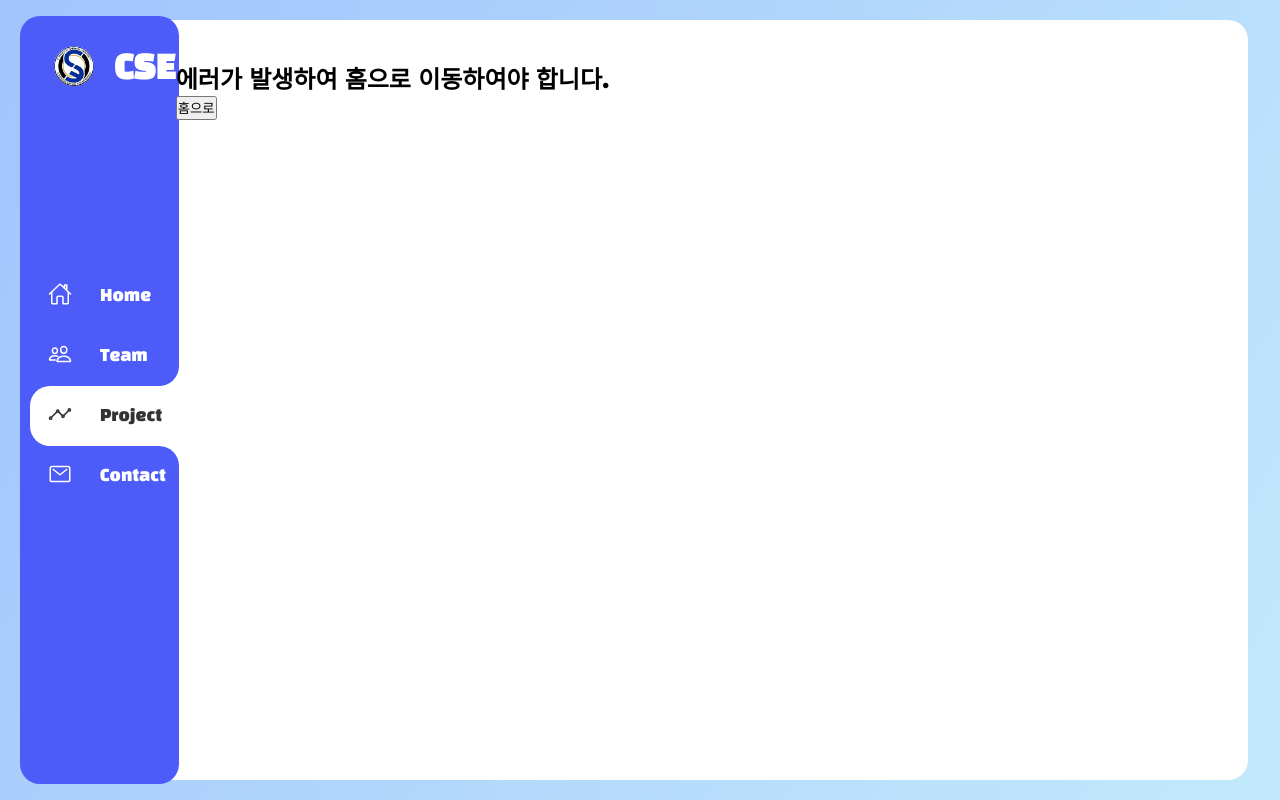
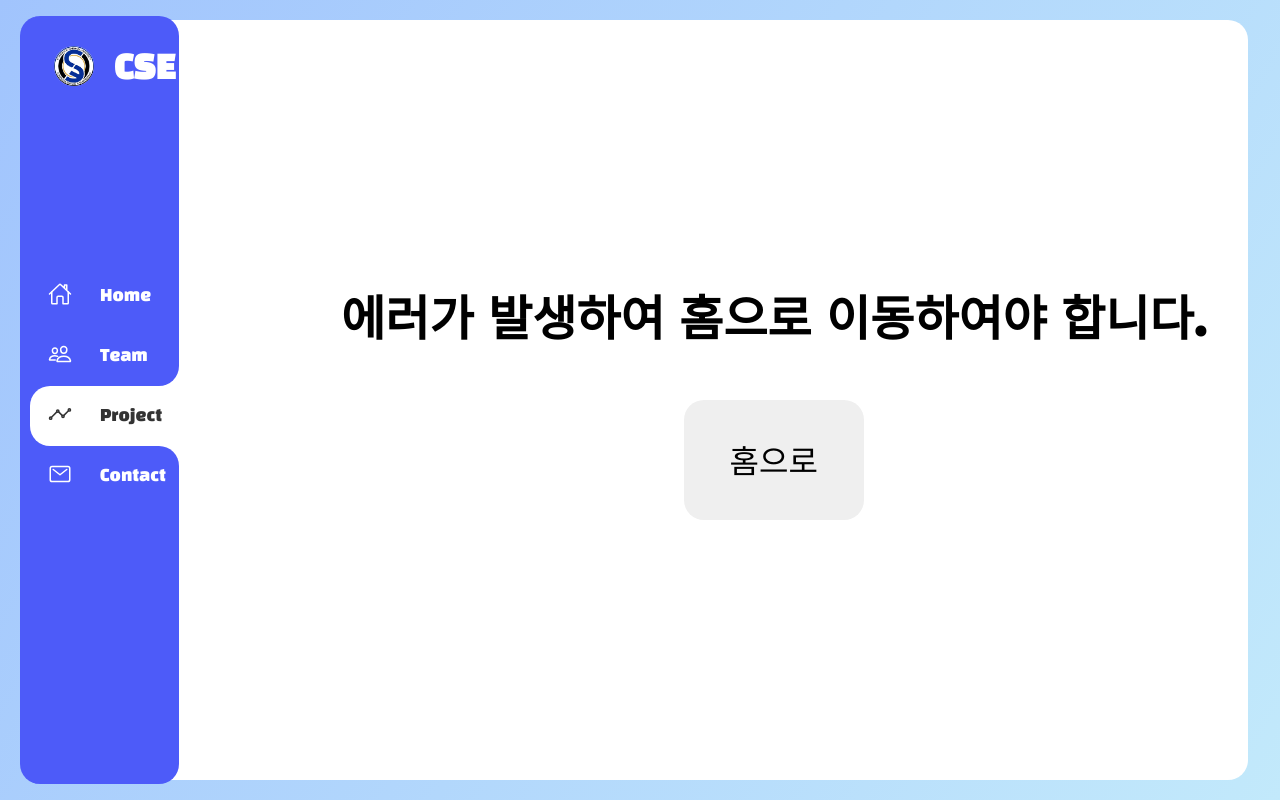
Before and after one commit to wldnd2/Open_Source_Programming, a Flask app: template templates/project1.html in a window 1280 px wide. Run offline with Flask 2, Linux system fonts and the light colour scheme; the template is opened without the code that fills it, so the values that code supplies are empty; some libraries are stand-ins or nearby versions.

Commit message:
css 수정

```diff
--- /dev/null
+++ b/static/css/error.css
@@ -0,0 +1,20 @@
+.contents {
+    position: relative;
+    display: flex;
+    flex-direction: column;
+    justify-content: center;
+    align-items: center;
+}
+
+.contents h2{
+    font-size: 3rem;
+    margin-bottom: 3rem;
+}
+
+.contents a button{
+    width: 180px;
+    height: 120px;
+    border-radius: 20px;
+    border: none;
+    font-size: 2rem;
+}
--- a/templates/project1.html
+++ b/templates/project1.html
@@ -6,6 +6,7 @@
     <meta name="viewport" content="width=device-width, initial-scale=1.0">
     <title>OSP_project</title>
     <link rel="stylesheet" href="../static/css/main.css">
+    <link rel="stylesheet" href="../static/css/error.css">
     <script src="https://developers.kakao.com/sdk/js/kakao.js"></script>
 </head>
 <body>
```
